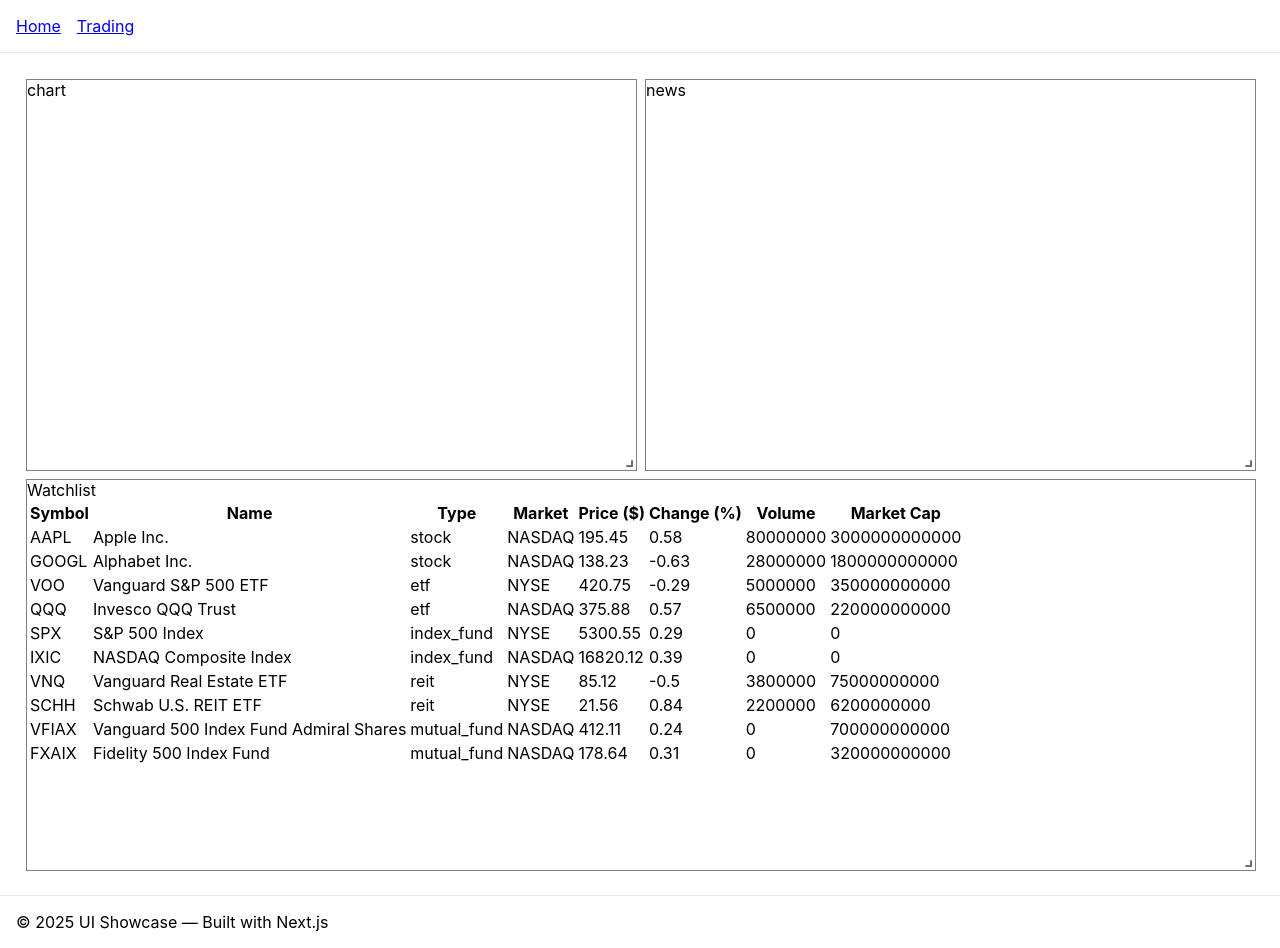
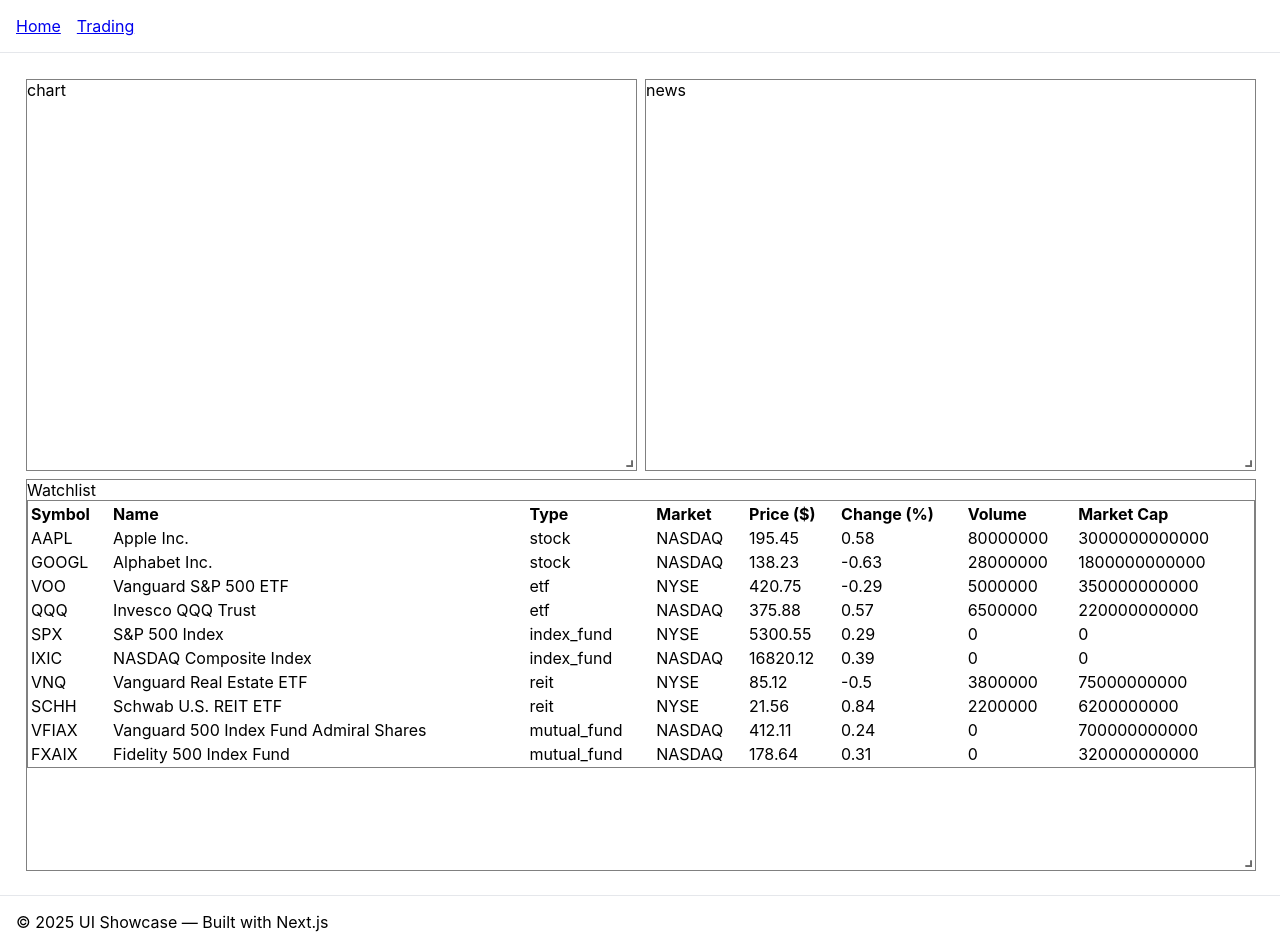
Before and after one commit to pohti/patrick-chen-portfolio, a Next.js app: page /trading in a window 1280 px wide. Shown: the top 948 px of the page. Built offline with nearby package versions, Linux system fonts and the light colour scheme.

Commit message:
style: setup tailwind

```diff
--- a/package.json
+++ b/package.json
@@ -23,12 +23,14 @@
     "@types/react": "^19",
     "@types/react-dom": "^19",
     "@types/react-grid-layout": "^1.3.5",
+    "autoprefixer": "^10.4.21",
     "eslint": "^9.28.0",
     "eslint-config-next": "15.3.3",
     "eslint-config-prettier": "^10.1.5",
     "eslint-plugin-prettier": "^5.4.1",
+    "postcss": "^8.5.4",
     "prettier": "^3.5.3",
-    "tailwindcss": "^4",
+    "tailwindcss": "^4.1.8",
     "typescript": "^5"
   }
 }
--- a/src/app/trading/WatchList.tsx
+++ b/src/app/trading/WatchList.tsx
@@ -13,7 +13,14 @@
 }
 
 const columns: ColumnDef<Equity>[] = [
-  { accessorKey: 'symbol', header: 'Symbol' },
+  {
+    accessorKey: 'symbol',
+    header: 'Symbol',
+    size: 400,
+    minSize: 100,
+    maxSize: 500,
+    enableResizing: true,
+  },
   { accessorKey: 'name', header: 'Name' },
   { accessorKey: 'type', header: 'Type' },
   { accessorKey: 'market', header: 'Market' },
@@ -28,17 +35,19 @@
     data: mockedEquities,
     columns,
     getCoreRowModel: getCoreRowModel(),
+    columnResizeMode: 'onChange', // or 'onEnd' for snap resize
+    enableColumnResizing: true,
   });
 
   return (
     <div>
       <span>Watchlist</span>
-      <table className="min-w-full border text-sm">
+      <table className="min-w-full border text-sm text-left">
         <thead className="bg-gray-100">
           {table.getHeaderGroups().map((headerGroup) => (
             <tr key={headerGroup.id}>
               {headerGroup.headers.map((header) => (
-                <th key={header.id} className="p-2 border">
+                <th key={header.id} className=" text-left px-6 py-4">
                   {flexRender(
                     header.column.columnDef.header,
                     header.getContext()
@@ -52,7 +61,7 @@
           {table.getRowModel().rows.map((row) => (
             <tr key={row.id}>
               {row.getVisibleCells().map((cell) => (
-                <td key={cell.id} className="p-2 border">
+                <td key={cell.id} className="p-2 ">
                   {flexRender(cell.column.columnDef.cell, cell.getContext())}
                 </td>
               ))}
--- /dev/null
+++ b/tailwind.config.js
@@ -0,0 +1,10 @@
+/** @type {import('tailwindcss').Config} */
+module.exports = {
+  content: [
+    './src/**/*.{js,jsx,ts,tsx}', // <-- this line is critical for React projects
+  ],
+  theme: {
+    extend: {},
+  },
+  plugins: [],
+};
```
Also changed, not shown: src/app/globals.css (+8 -4 lines), 2 other files (tests, documents, lock files or other folders).
